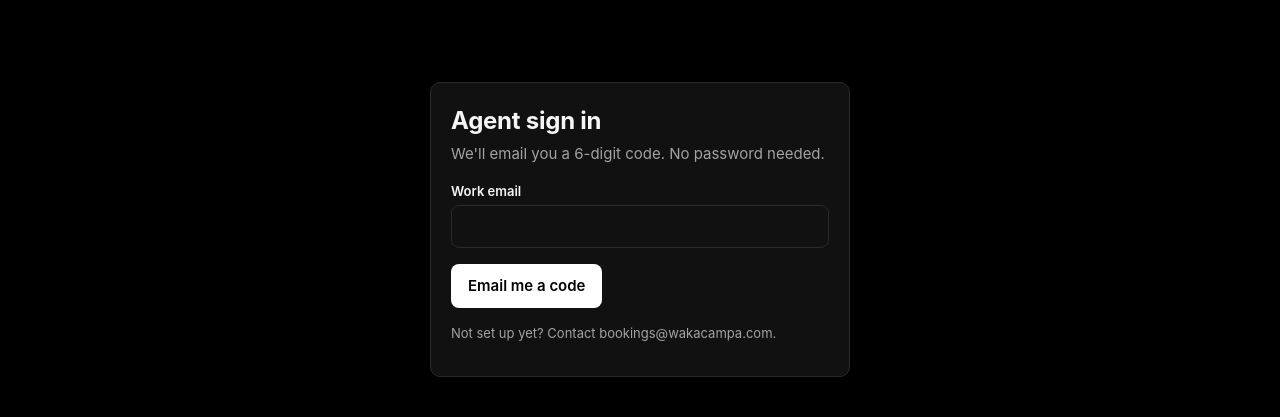
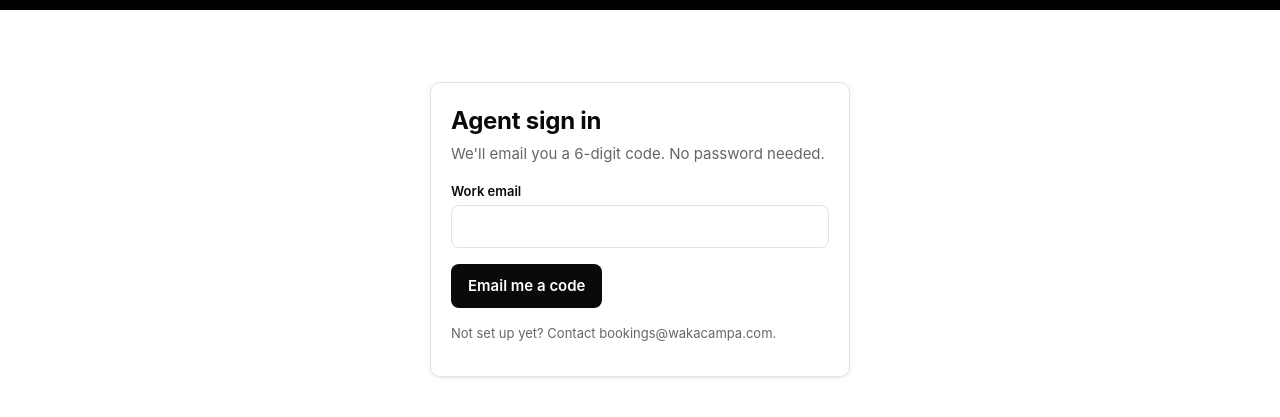
Before and after one commit to BRXSolutions/wakacampa-agent-portal, a website: page portal/index.html in a window 1280 px wide. Shown: the part 47-464 px from the top of the page. Drawn offline with Linux system fonts and the dark colour scheme.

Commit message:
Portal: always light theme with white background

```diff
--- a/portal/styles.css
+++ b/portal/styles.css
@@ -1,6 +1,6 @@
 :root {
-  /* Waka Campa: black and white. Red is kept only for errors and cancellations. */
-  --bg: #f5f5f5;
+  /* Waka Campa: black and white, always light (white pages, black bar and buttons). Red is kept only for errors and cancellations. */
+  --bg: #ffffff;
   --surface: #ffffff;
   --ink: #0a0a0a;
   --muted: #666666;
@@ -17,14 +17,6 @@
   --shadow: 0 1px 2px rgba(0, 0, 0, .06), 0 2px 8px rgba(0, 0, 0, .04);
   font-family: Inter, -apple-system, BlinkMacSystemFont, "Segoe UI", Roboto, sans-serif;
   color-scheme: light;
-}
-@media (prefers-color-scheme: dark) {
-  :root {
-    --bg: #000000; --surface: #111111; --ink: #f5f5f5; --muted: #a3a3a3; --line: #2a2a2a;
-    --accent: #ffffff; --accent-ink: #000000; --accent-soft: #1f1f1f;
-    --warn: #d4d4d4; --warn-soft: #262626; --bad: #ff8a80; --bad-soft: #2b1514; --good: #ffffff;
-    color-scheme: dark;
-  }
 }
 * { box-sizing: border-box; }
 [hidden] { display: none !important; }
```
